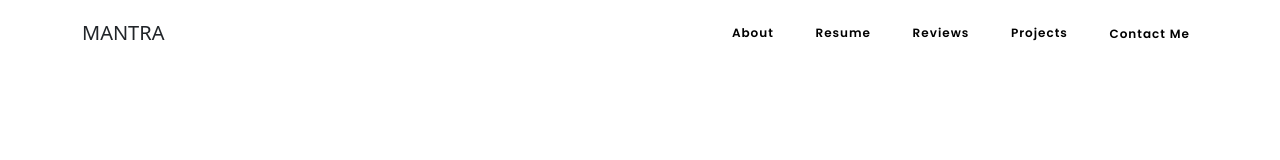
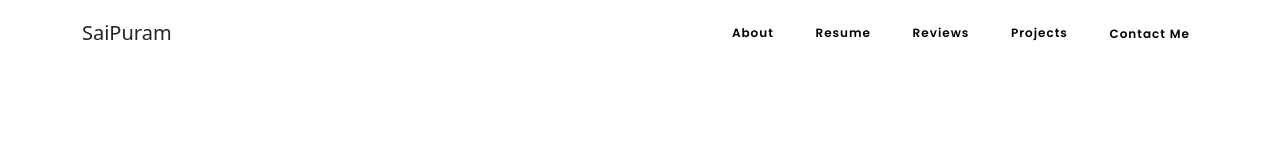
Before and after one commit to Sam06002/Mantra, a Next.js app: page / in a window 1280 px wide. Shown: the top 160 px of the page. Built offline with nearby package versions, Linux system fonts and the light colour scheme.

Commit message:
Mantra to SaiPuram

```diff
--- a/components/navBar.js
+++ b/components/navBar.js
@@ -15,6 +15,7 @@ const NavBar = () => {
                 document.getElementsByClassName(s.item)[2].style.color = "white"
                 document.getElementsByClassName(s.item)[3].style.color = "white"
                 document.getElementsByClassName(s.item)[4].style.color = "white"
+                document.getElementById("NavHeading").style.color = "white"
             }else{
                 con.style.background = "white"
                 document.getElementsByClassName(s.item)[0].style.color = "black"
@@ -38,7 +39,7 @@ const NavBar = () => {
 
         <nav className="navbar navbar-expand-sm">
                 <div className="container-md">
-                    <a className="navbar-brand text-dark" id="test">MANTRA</a>
+                    <a className="navbar-brand text-dark" id="NavHeading">SaiPuram</a>
                     <button className="navbar-toggler" type="button" data-bs-toggle="collapse" data-bs-target="#navmenu"><img width="50px" src="/spade.png" /></button>
 
                     <div className="collapse navbar-collapse" id="navmenu">
```
